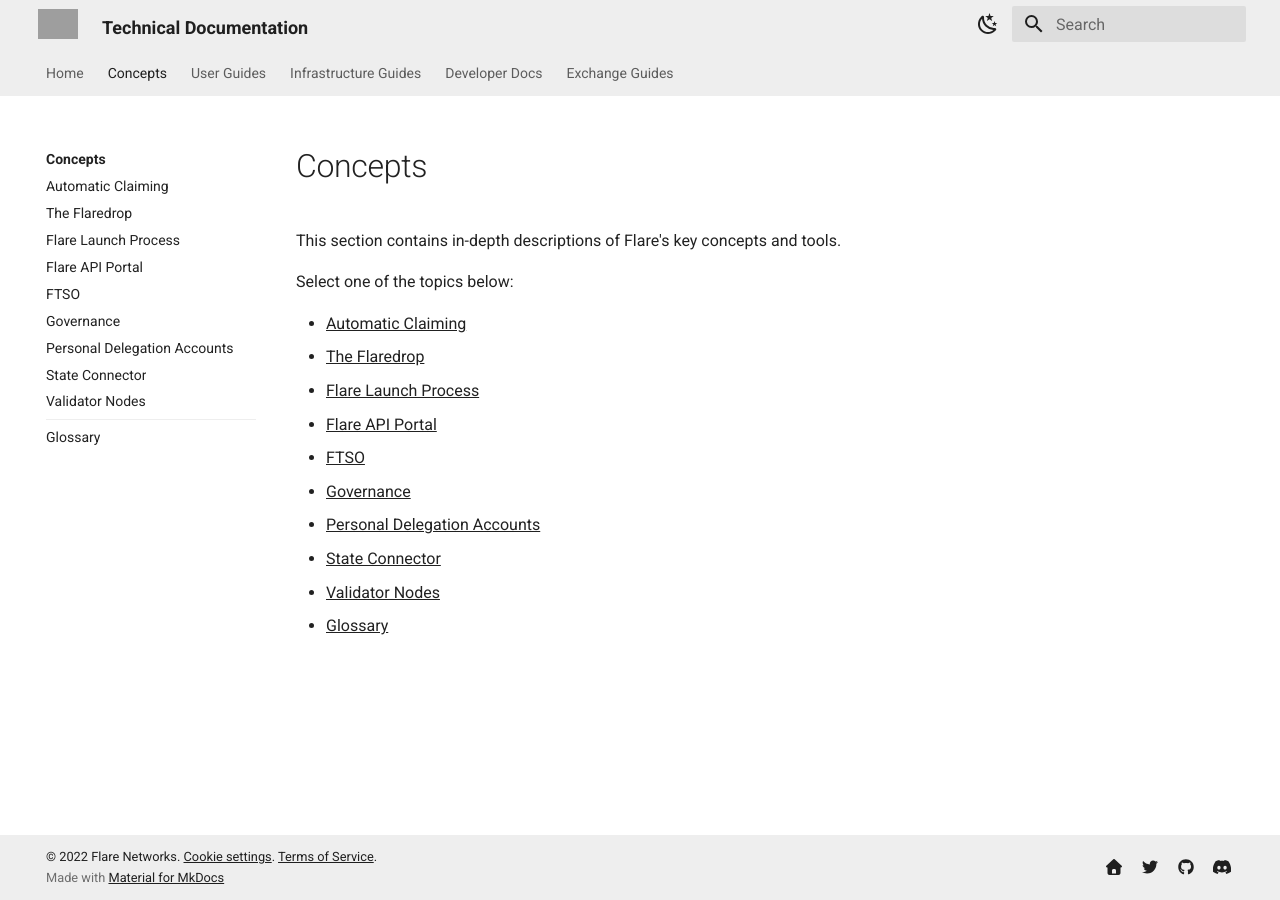
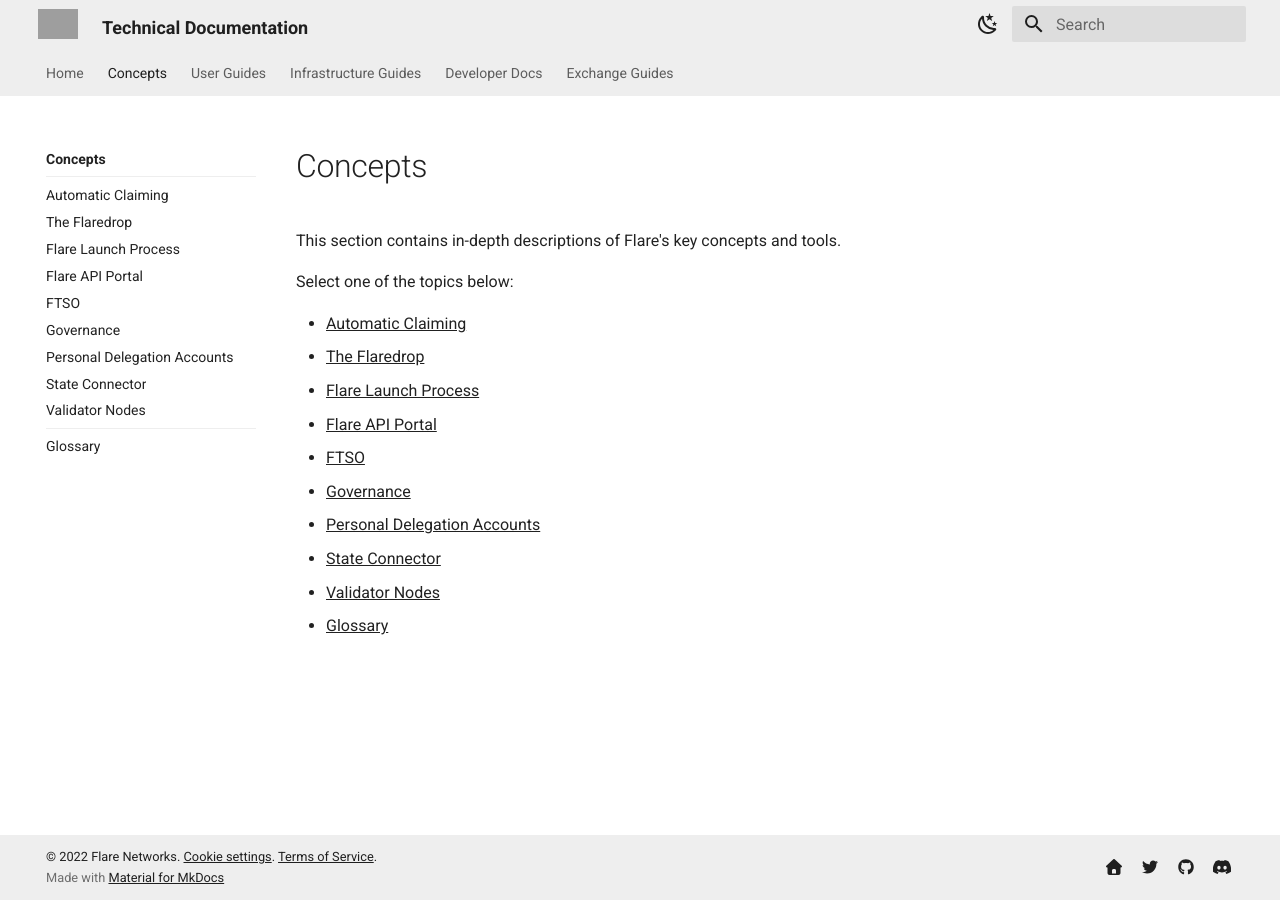
Before and after one commit to flare-foundation/docs, an MkDocs documentation site: the page built from docs/tech/index.md, in a window 1280 px wide. Built offline with MkDocs 1.6.1 and Material for MkDocs 9.7.7, drawn with Linux system fonts in a browser that asks for light colours; comment, search, counter and statistics services are not loaded; grey boxes are pictures that could not be loaded.

Commit message:
Primary navbar color fixes
And add a separation bar, for extra clarity.

```diff
--- a/docs/assets/stylesheets/extra.css
+++ b/docs/assets/stylesheets/extra.css
@@ -167,8 +167,14 @@
     padding-top: 8px;
 }
 
+/* Separating line for the TOC tile (section name) */
+.md-nav--lifted>.md-nav__list>.md-nav__item--active>.md-nav__link {
+    border-bottom: solid 1px var(--md-default-fg-color--lightest);
+    padding-bottom: 8px;
+}
+
 /* Bold text for current page in TOC and TABS*/
-.md-nav__link--active,
+.md-nav--primary .md-nav__item .md-nav__link--active,
 .md-tabs__link--active {
     font-weight: bold;
     color: var(--md-default-fg-color);
```
